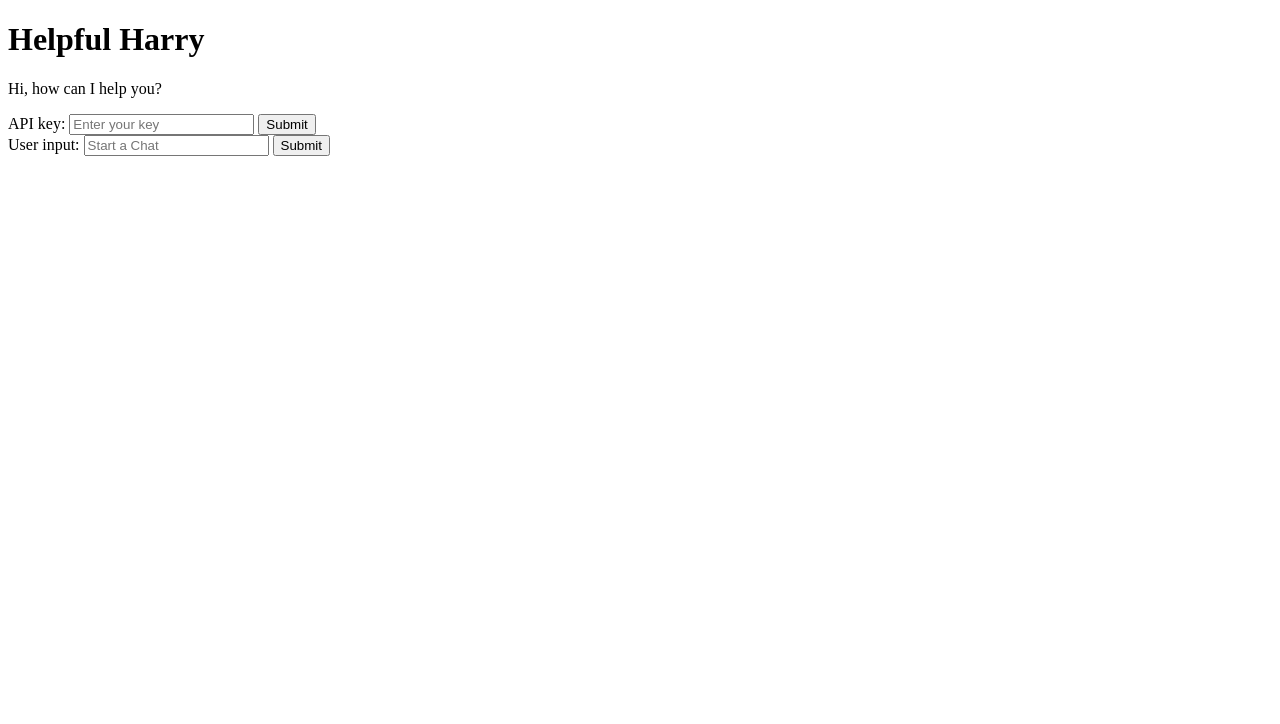
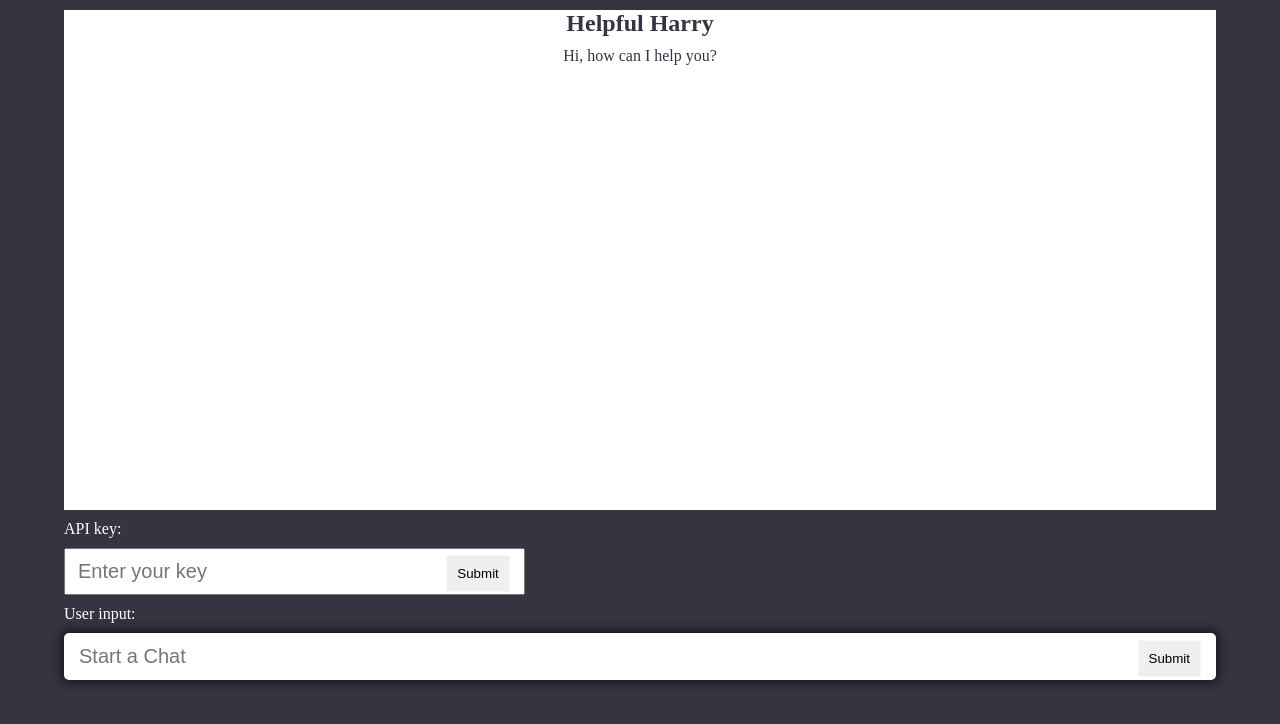
Before and after one commit to fac30/chatGPT-clone-Ali-Tajah-William, a plain HTML site: page index.html in a window 1280 px wide. Drawn offline with Linux system fonts and the light colour scheme.

Commit message:
Added Css file

```diff
--- a/index.html
+++ b/index.html
@@ -9,24 +9,40 @@
   </head>
   <body>
     <main>
-      <div>
+      <section>
+      <div class="container">
+      <div class="app">
+
         <h1>Helpful Harry</h1>
+
+        <p>Hi, how can I help you?</p>
+        <div class="displayResponse">
+
+        </div>
+
       </div>
-      <div>
-        <p>Hi, how can I help you?</p>
       </div>
-      <div>
+      </section>
+      <section>
+        <div class="container">
+
+
         <form>
+           <div class="inputContainer api-key-container">
           <label for="apikey">API key:</label>
-          <input id="apikey" type="password" placeholder="Enter your key" />
-          <button id="submit_key">Submit</button>
+          <input type="password" id="apikey"  placeholder="Enter your key" />
+          <button type="submit" >Submit</button>
+          </div>
         </form>
         <form>
+          <div class="inputContainer">
           <label for="usertext">User input:</label>
-          <input id="usertext" placeholder="Start a Chat" />
-          <button type="">Submit</button>
+          <input type="text" id="usertext" placeholder="Start a Chat" />
+          <button type="submit">Submit</button>
+          </div>
         </form>
       </div>
+      </section>
     </main>
   </body>
 </html>
--- a/src/styling.css
+++ b/src/styling.css
@@ -0,0 +1,76 @@
+* {
+  padding: 0;
+  margin: 0;
+  box-sizing: border-box;
+  list-style: none;
+}
+body {
+  background-color: #343541;
+  position: relative;
+  color: #343541;
+}
+.container {
+  width: 90%;
+  margin: 0 auto;
+}
+.app {
+  background-color: #fff;
+  /* display: flex; */
+  /* color: #fff; */
+  height: 500px;
+}
+.app h1, .app p{
+    text-align: center;
+    margin: 10px 0;
+}
+.inputContainer {
+  position: relative;
+  width: 100%;
+
+}
+.displayResponse{
+    width: 60%;
+    margin: 0 auto;
+    padding: 15px;
+}
+.api-key-container{
+    width: 40%;
+}
+input[type="password"] {
+  width: 100%;
+
+  font-size: 20px;
+  display: flex;
+  align-items: end;
+  padding: 10px 12px;
+}
+label {
+  color: #fff;
+  margin: 10px 0;
+  display: block;
+}
+input[type="text"] {
+
+  width: 100%;
+  display: block;
+  border: none;
+  font-size: 20px;
+  padding: 12px 15px;
+  /* background-color: rgba(255,255,255,0.5); */
+  border-radius: 5px;
+  box-shadow: 0 0 10px 4px rgba(0, 0, 0, 0.5);
+}
+input:focus {
+  outline: none;
+}
+
+button {
+  position: absolute;
+  right: 5px;
+  top: 25px;
+  border: 0.5px solid rgba(255, 255, 255, 0.5);
+  /* background-color: transparent; */
+  padding: 10px;
+  margin: 10px;
+  cursor: pointer;
+}
```
